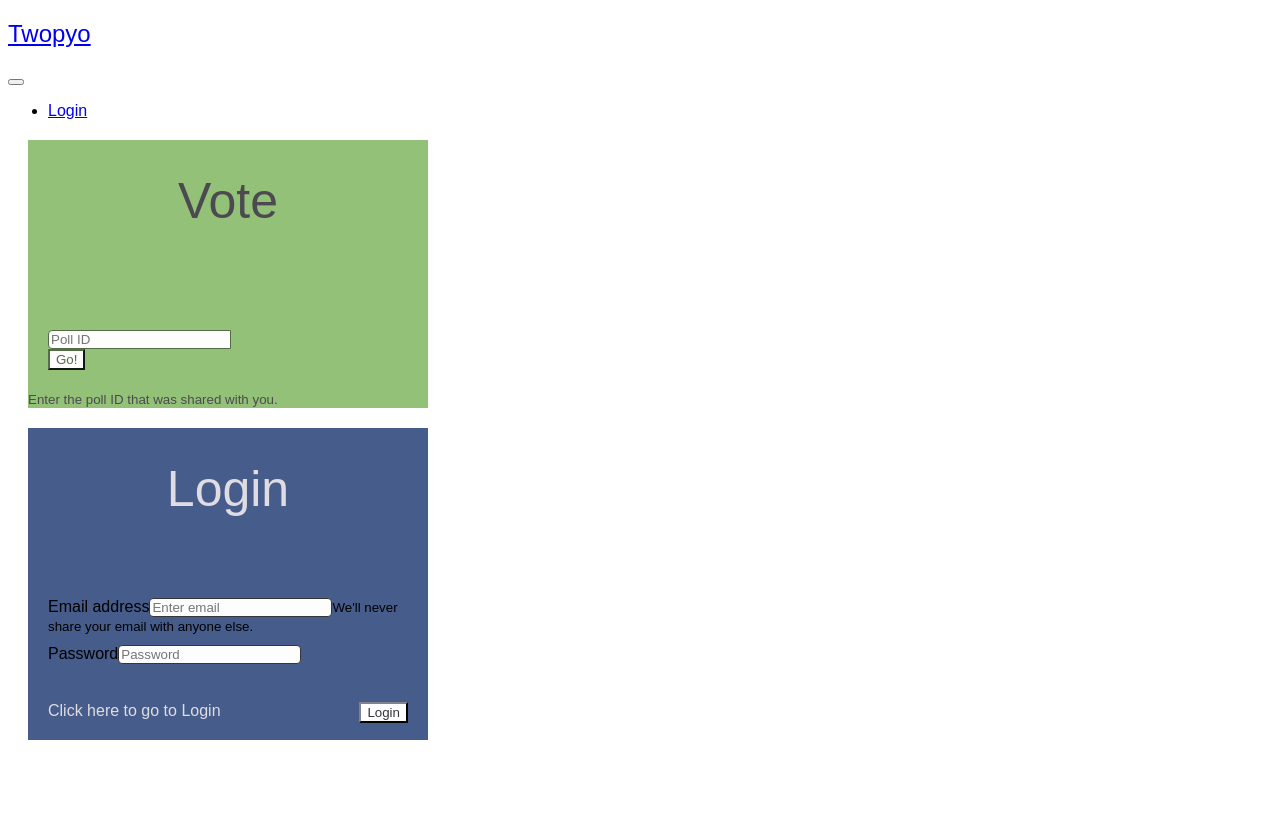
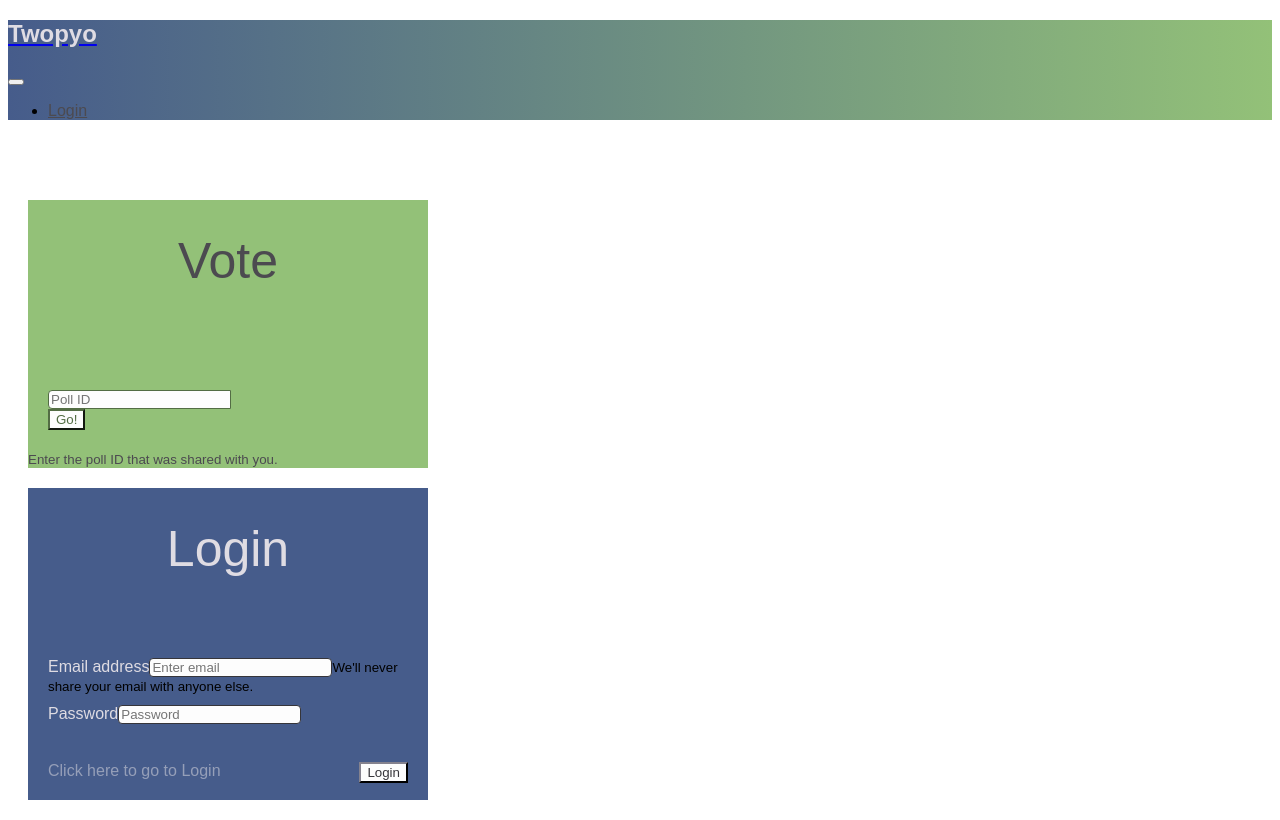
Before and after one commit to sioh89/twopyo, a React app: page / in a window 1280 px wide. Built offline with nearby package versions, Linux system fonts and the light colour scheme; the HTML template or start-up script is replaced by a standard one.

Commit message:
minor styling changes

```diff
--- a/client/src/components/landing.jsx
+++ b/client/src/components/landing.jsx
@@ -146,7 +146,7 @@ class Landing extends React.Component {
       <div className="landing-component">
         <Navbar {...this.props}/>
 
-        <div className="container">
+        <div className="container landing-container">
         <div className="row">
 
 
@@ -180,13 +180,13 @@ class Landing extends React.Component {
 
           <form className="landing-login-form">
             <div className="form-group email-form-group">
-              <label for="inputEmail">Email address</label>
+              <label className="input-label" for="inputEmail">Email address</label>
               <input type="email" value={this.state.email} className={`form-control landing-card-login-input${this.state.emailValid ? '' : ' input-error'}`} id="inputEmail" aria-describedby="emailHelp" placeholder="Enter email" onChange={this.handleEmailChange}/>
               <small id="emailHelp" className="form-text text-muted">We'll never share your email with anyone else.</small>
             </div>
             <div className="form-group password-form-group row">
               <div className="col-md">
-                <label for="inputPassword">Password</label>
+                <label className="input-label" for="inputPassword">Password</label>
                 <input type="password" value={this.state.password} className={`form-control landing-card-login-input${this.state.passwordValid ? '' : ' input-error'}`} id="inputPassword" aria-describedby="passwordHelp" placeholder="Password" onChange={this.handlePasswordChange}/>
                 <small id="passwordHelp" className="form-text text-muted" style={{visibility: this.state.loginState === 'Sign Up' ? 'visible' : 'hidden'}}>Your password must be 6-20 characters</small>
               </div>
--- a/client/src/components/navbar.jsx
+++ b/client/src/components/navbar.jsx
@@ -32,7 +32,7 @@ class Navbar extends React.Component {
 
               <ul className="nav navbar-nav navbar-right ml-md-auto">
                 <li className="nav-item">
-                  <Link to="/" className="nav-link" onClick={this.logoutHandler}>Login</Link>
+                  <Link to="/" className="nav-link" id="log-text" onClick={this.logoutHandler}>Login</Link>
                 </li>
               </ul>
             </div>
@@ -56,16 +56,16 @@ class Navbar extends React.Component {
 
               <ul className="nav navbar-nav">
                 <li className="nav-item">
-                  <Link to="/home" className="nav-link">Home</Link>
+                  <Link to="/home" className="nav-link nav-link-on-left">Home</Link>
                 </li>
                 <li className="nav-item">
-                  <Link to="/create" className="nav-link">Create</Link>
+                  <Link to="/create" className="nav-link nav-link-on-left">Create</Link>
                 </li>
               </ul>
 
               <ul className="nav navbar-nav navbar-right ml-md-auto">
                 <li className="nav-item">
-                  <Link to="/" className="nav-link" onClick={this.logoutHandler}>Logout</Link>
+                  <Link to="/" className="nav-link" id="log-text" onClick={this.logoutHandler}>Logout</Link>
                 </li>
               </ul>
             </div>
--- a/client/src/styles.css
+++ b/client/src/styles.css
@@ -59,6 +59,10 @@ h1 {
   width: 400px;
   margin: 20px;
   background-color: #465C8B;
+}
+
+.landing-container {
+  margin-top: 80px;
 }
 
 .list-group-item,
@@ -376,9 +380,34 @@ h1 {
 }
 
 .login-signup-change {
-  color: #DFDCE3;
+  color: #dfdce385;
 }
 
 .input-error {
   border: 1px solid red !important;
 }
+
+.navbar {
+  background: linear-gradient(to right, #465C8B, #93c178);
+}
+
+.navbar h1 {
+  color: #DFDCE3;
+  font-weight: 800;
+}
+
+.navbar-light .navbar-nav .nav-link {
+  color: #DFDCE3;
+}
+
+#log-text {
+  color: #4c4a50 !important;
+}
+
+#log-text:hover {
+  color: #DFDCE3 !important;
+}
+
+.input-label {
+  color: #DFDCE3;
+}
```
